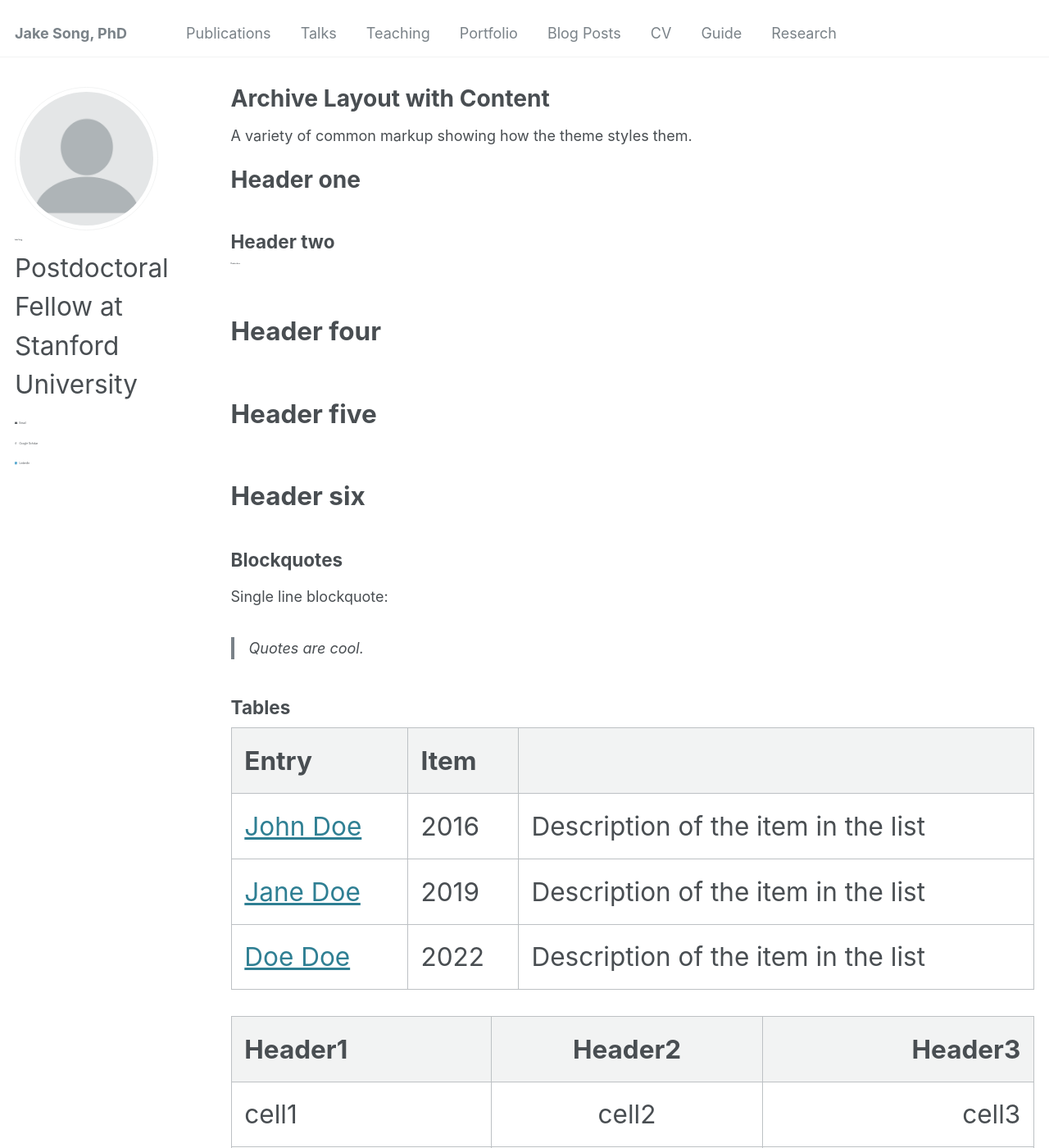
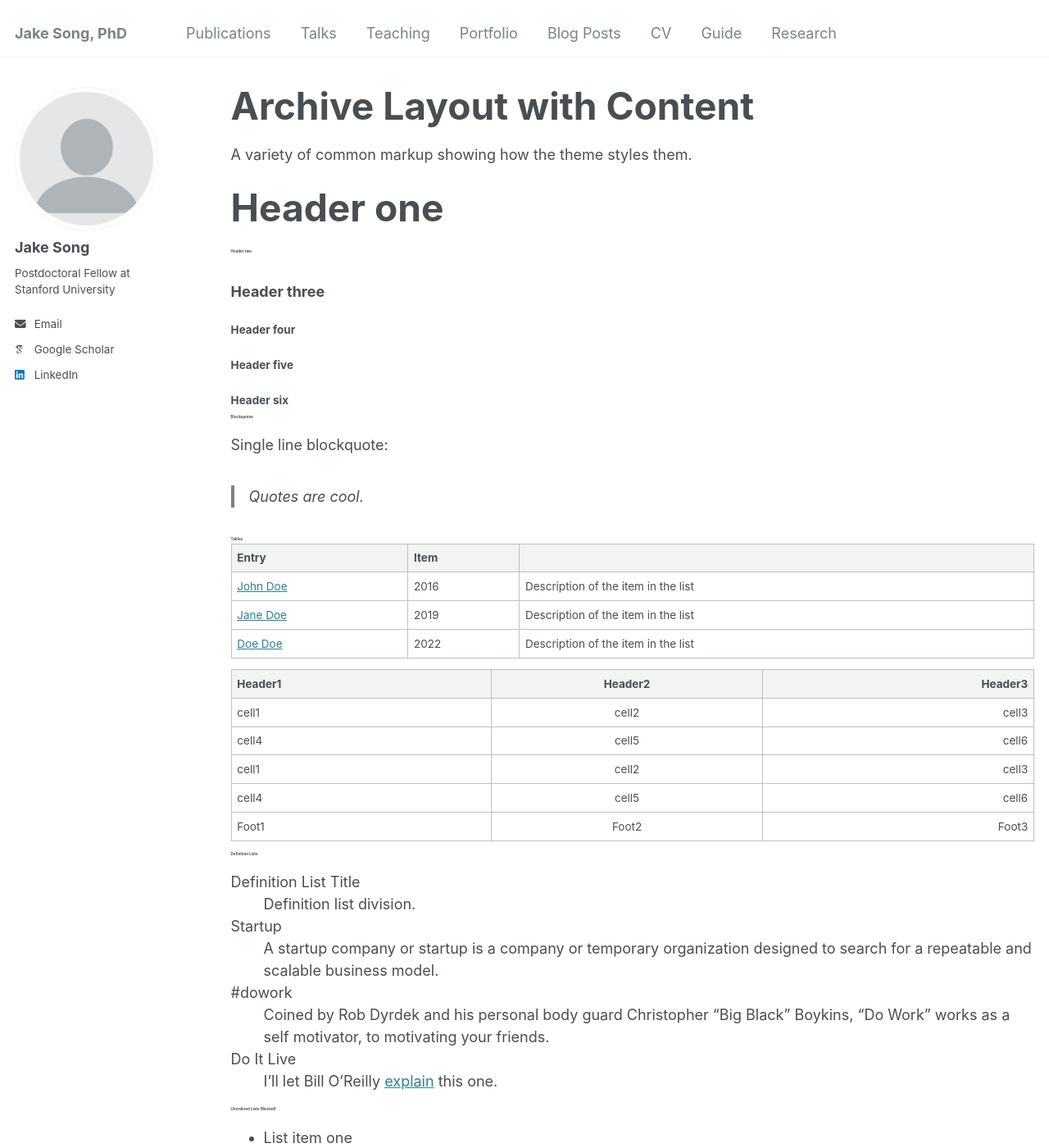
Before and after one commit to jakesong15/jakesong15.github.io, a Jekyll site: the page built from _pages/archive-layout-with-content.md, in a window 1280 px wide and 1400 px high. Shown: the whole window at 82% size. Built offline with Jekyll 4.4.1, drawn with Linux system fonts in a browser that asks for light colours; some web fonts are replaced.

Commit message:
Update _variables.scss

```diff
--- a/_sass/_variables.scss
+++ b/_sass/_variables.scss
@@ -35,10 +35,10 @@ $caption-font-family        : $serif;
 /* type scale */
 $type-size-1                : 2.441em;  // ~39.056px
 $type-size-2                : 1.953em;  // ~31.248px
-$type-size-3                : 1.563em;  // ~25.008px // 1.563
-$type-size-4                : 1.25em;   // ~20px
-$type-size-5                : 0.1em;      // ~16px
-$type-size-6                : 1.75em;   // ~12px
+$type-size-3                : 2.563em;  // ~25.008px // 1.563
+$type-size-4                : 0.25em;   // ~20px
+$type-size-5                : 1em;      // ~16px
+$type-size-6                : 0.75em;   // ~12px
 $type-size-7                : 0.6875em; // ~11px
 $type-size-8                : 0.625em;  // ~10px
 $type-size-9                : 0.875em;   // ~14px
```
